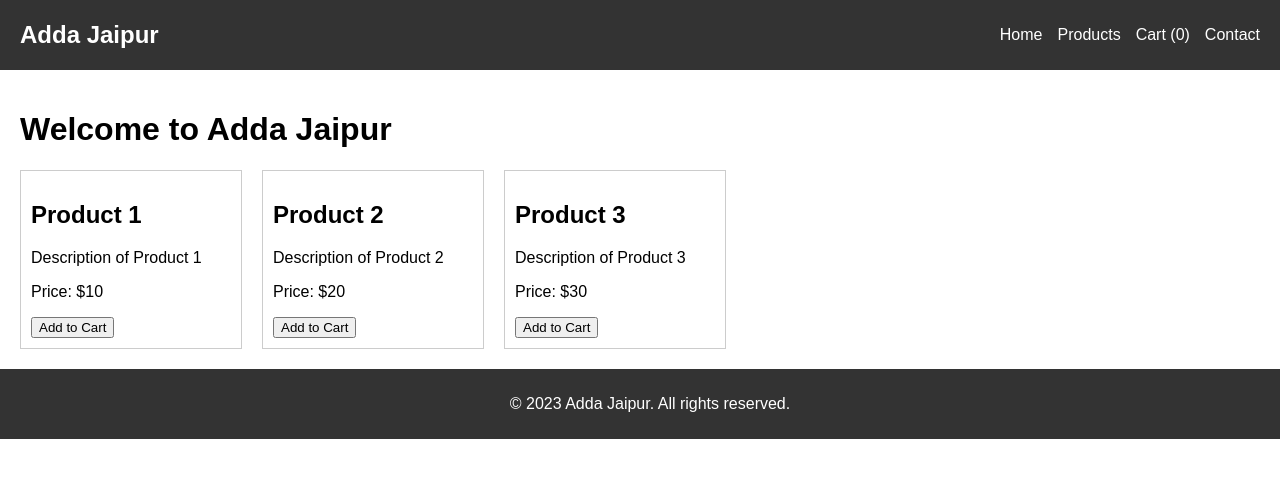
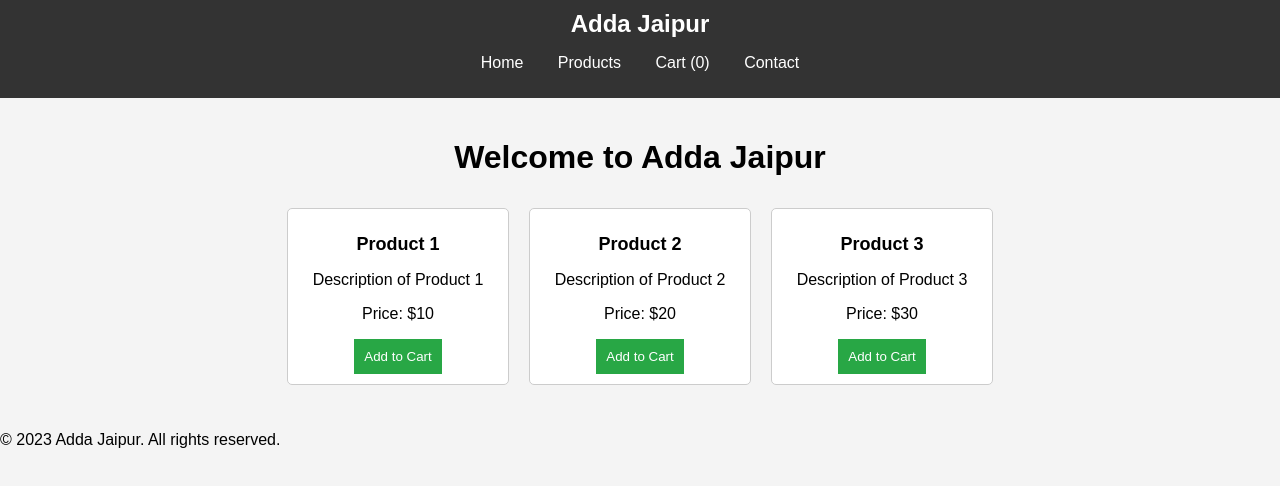
Before and after one commit to Satyendra26122006/desktop-tutorial, a plain HTML site: page index.html in a window 1280 px wide. Drawn offline with Linux system fonts and the light colour scheme.

Commit message:
Update styles.css

```diff
--- a/styles.css
+++ b/styles.css
@@ -1,59 +1,109 @@
+/* General Styles */
 body {
     font-family: Arial, sans-serif;
     margin: 0;
     padding: 0;
+    background-color: #f4f4f4;
 }
 
 header {
-    background-color: #333;
-    color: white;
-    padding: 10px 20px;
-    display: flex;
-    justify-content: space-between;
-    align-items: center;
+    background: #333;
+    color: #fff;
+    padding: 10px 0;
+    text-align: center;
 }
 
-header .logo {
+.logo {
     font-size: 24px;
     font-weight: bold;
 }
 
 nav ul {
     list-style: none;
-    display: flex;
-    gap: 15px;
+    padding: 0;
 }
 
 nav ul li {
     display: inline;
+    margin: 0 15px;
 }
 
 nav ul li a {
-    color: white;
+    color: #fff;
     text-decoration: none;
+}
+
+nav ul li a:hover {
+    text-decoration: underline;
 }
 
 main {
     padding: 20px;
+    text-align: center;
 }
 
 .products {
     display: flex;
-    gap: 20px;
+    justify-content: center;
+    flex-wrap: wrap;
 }
 
 .product {
     border: 1px solid #ccc;
+    border-radius: 5px;
+    margin: 10px;
     padding: 10px;
     width: 200px;
+    background: #fff;
 }
 
-footer {
-    text-align: center;
+.product h2 {
+    font-size: 18px;
+}
+
+.product button {
+    background: #28a745;
+    color: white;
+    border: none;
     padding: 10px;
-    background-color: #333;
+    cursor: pointer;
+}
+
+.product button:hover {
+    background: #218838;
+}
+
+form {
+    max-width: 400px;
+    margin: 0 auto;
+    background: #fff;
+    padding: 20px;
+    border-radius: 5px;
+    box-shadow: 0 0 10px rgba(0, 0, 0, 0.1);
+}
+
+form label {
+    display: block;
+    margin: 10px 0 5px;
+}
+
+form input {
+    width: 100%;
+    padding: 10px;
+    margin-bottom: 10px;
+    border: 1px solid #ccc;
+    border-radius: 5px;
+}
+
+form button {
+    background: #007bff;
     color: white;
-    position: relative;
-    bottom: 0;
+    border: none;
+    padding: 10px;
+    cursor: pointer;
     width: 100%;
 }
+
+form button:hover {
+    background: #0056b3;
+}
```
